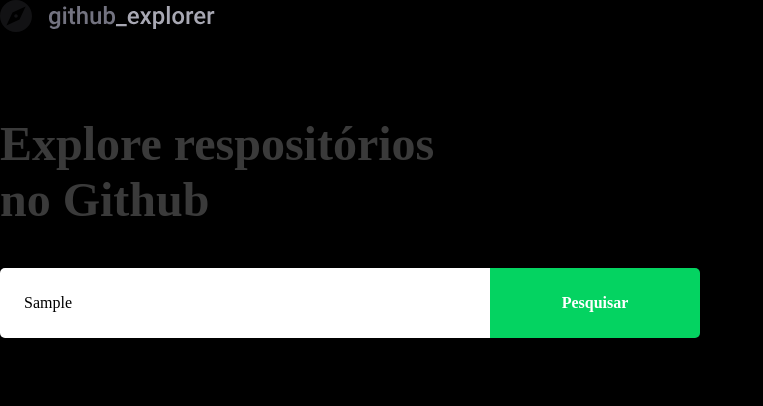
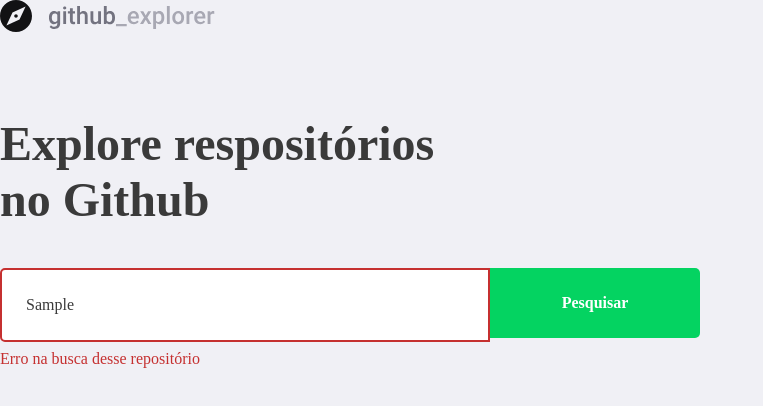
Before and after one commit to saulossg/05-primeiro-projeto-react, a React (Create React App) app: page / in a window 1280 px wide. Both pictures are taken after typing "Sample" into the empty fields and a click on the button "Pesquisar". Shown: the top 406 px of the page, without its empty margins (0-763 px from the left). Built offline with nearby package versions, Linux system fonts and the light colour scheme; no server answers.

Commit message:
add color red input border-color

```diff
--- a/src/pages/Dashboard/index.tsx
+++ b/src/pages/Dashboard/index.tsx
@@ -1,6 +1,6 @@
 import React, { useState, FormEvent } from 'react';
 import { FiChevronRight } from 'react-icons/fi';
-import { Title, Form, Repositories } from './styles';
+import { Title, Form, Repositories, Error } from './styles';
 import logoImg from '../../assets/logo.svg';
 import api from '../../services/index';
 
@@ -15,6 +15,7 @@
 
 const Dashboard: React.FC = () => {
   const [newRepo, setNewRepo] = useState('');
+  const [inputError, setInputError] = useState('');
   const [repositories, setRepositories] = useState<Repository[]>([]);
 
   async function handleAddRepositories(
@@ -22,19 +23,28 @@
   ): Promise<void> {
     event.preventDefault();
 
-    const response = await api.get<Repository>(`repos/${newRepo}`);
+    if (!newRepo) {
+      setInputError('Digite o autor/nome do repositório');
+      return;
+    }
 
-    const repository = response.data;
+    try {
+      const response = await api.get<Repository>(`repos/${newRepo}`);
+      const repository = response.data;
 
-    setRepositories([...repositories, repository]);
-    setNewRepo('');
+      setRepositories([...repositories, repository]);
+      setNewRepo('');
+      setInputError('');
+    } catch (err) {
+      setInputError('Erro na busca desse repositório');
+    }
   }
 
   return (
     <>
       <img src={logoImg} alt="Github Explorer" />
       <Title>Explore respositórios no Github</Title>
-      <Form onSubmit={handleAddRepositories}>
+      <Form hasError={!!inputError} onSubmit={handleAddRepositories}>
         <input
           value={newRepo}
           onChange={(e) => setNewRepo(e.target.value)}
@@ -42,6 +52,8 @@
         />
         <button type="submit">Pesquisar</button>
       </Form>
+
+      {inputError && <Error>{inputError}</Error>}
 
       <Repositories>
         {repositories.map((repository) => (
--- a/src/pages/Dashboard/styles.ts
+++ b/src/pages/Dashboard/styles.ts
@@ -1,5 +1,9 @@
-import styled from 'styled-components';
+import styled, { css } from 'styled-components';
 import { shade } from 'polished';
+
+interface FormProps {
+  hasError: boolean;
+}
 
 export const Title = styled.h1`
   font-size: 48px;
@@ -9,7 +13,7 @@
   margin-top: 80px;
 `;
 
-export const Form = styled.form`
+export const Form = styled.form<FormProps>`
   margin-top: 40px;
   max-width: 700px;
   display: flex;
@@ -20,6 +24,14 @@
     padding: 0 24px;
     border: 0;
     border-radius: 5px 0 0 5px;
+    color: #3a3a3a;
+    border: 2px solid #fff;
+
+    ${(props) =>
+      props.hasError &&
+      css`
+        border-color: #c53030;
+      `}
 
     &::placeholder {
       color: '#a8a8b3';
@@ -40,6 +52,12 @@
       background: ${shade(0.2, '#04d361')};
     }
   }
+`;
+
+export const Error = styled.span`
+  display: block;
+  color: #c53030;
+  margin-top: 8px;
 `;
 
 export const Repositories = styled.div`
@@ -73,7 +91,8 @@
     }
 
     div {
-      margin-left: 16px;
+      margin: 0 16px;
+      flex: 1;
 
       strong {
         font-size: 20px;
--- a/src/styles/global.ts
+++ b/src/styles/global.ts
@@ -9,8 +9,8 @@
 }
 
 body {
-  /* background: #F0F0F5; */
-  background: #000;
+  background: #F0F0F5;
+  /* background: #000; */
   -webkit-font-smoothing: antialiased;
 }
 
```
